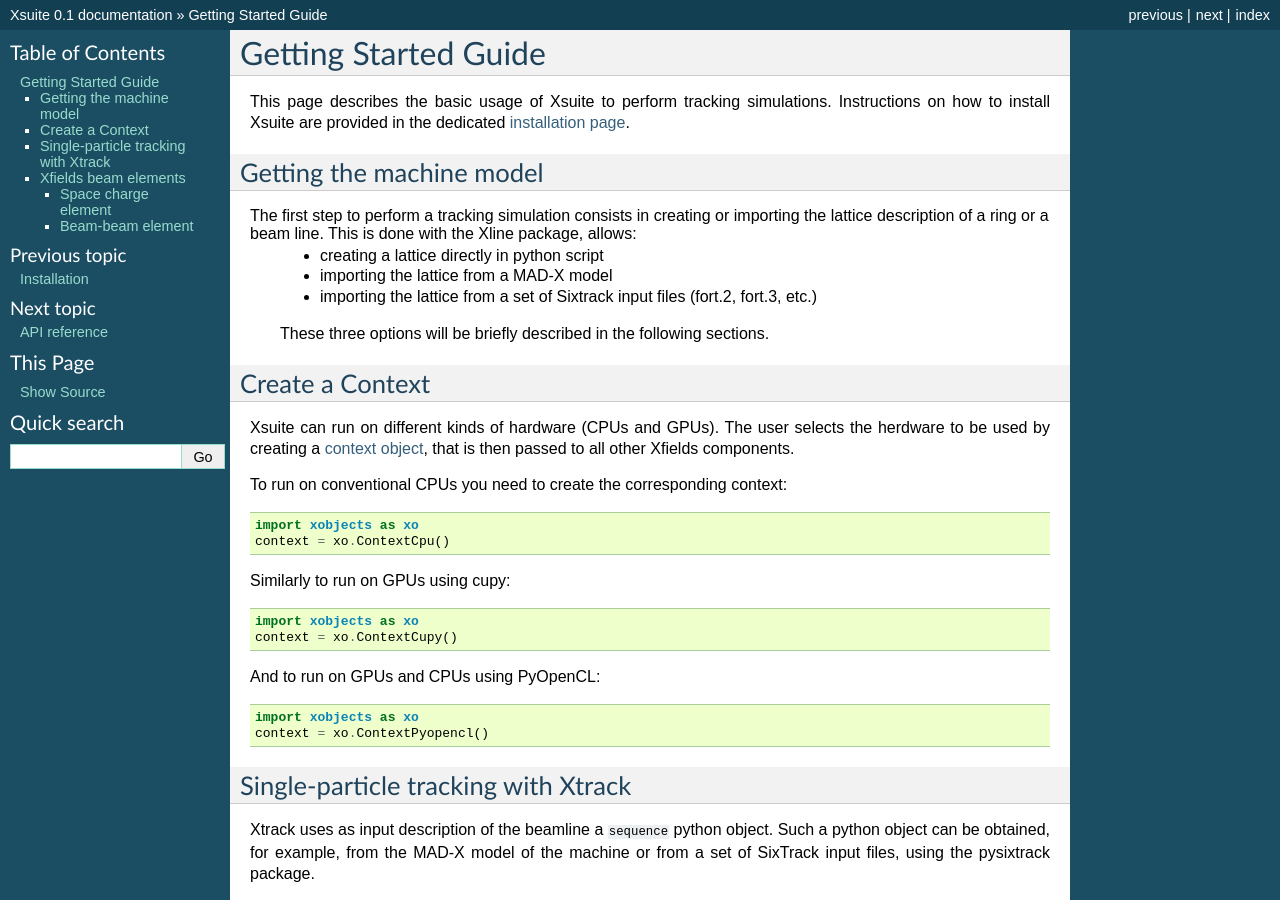
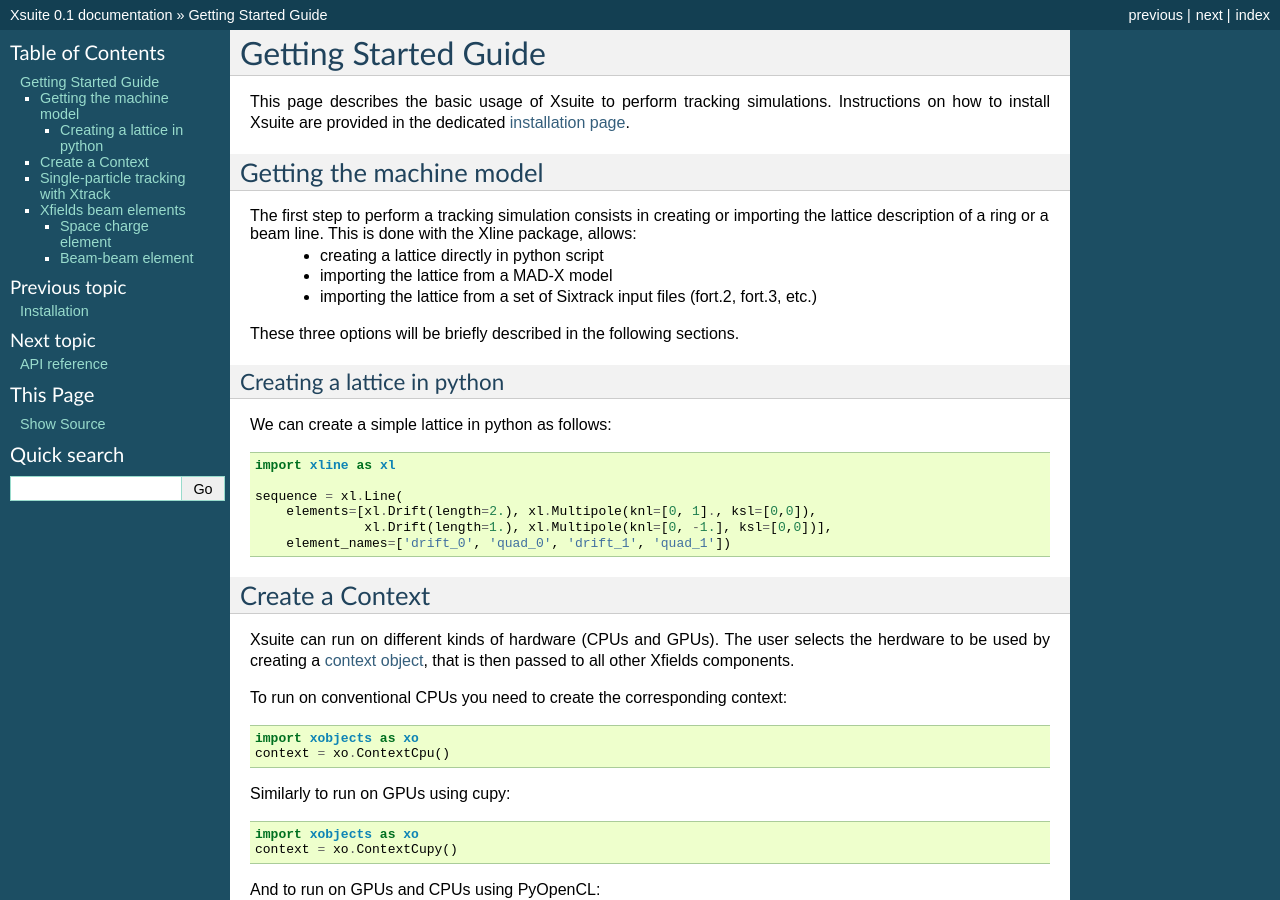
Before and after one commit to xsuite/xsuite, a Sphinx documentation site: the page built from docs/gettingstarted.rst, in a window 1280 px wide and 900 px high. Built offline with Sphinx 7.4.7, drawn with Linux system fonts in a browser that asks for light colours.

Commit message:
Quick push

```diff
--- a/docs/gettingstarted.rst
+++ b/docs/gettingstarted.rst
@@ -12,7 +12,21 @@
  - importing the lattice from a MAD-X model
  - importing the lattice from a set of Sixtrack input files (fort.2, fort.3, etc.)
 
- These three options will be briefly described in the following sections.
+These three options will be briefly described in the following sections.
+
+Creating a lattice in python
+~~~~~~~~~~~~~~~~~~~~~~~~~~~~
+
+We can create a simple lattice in python as follows:
+
+.. code-block:: python
+
+    import xline as xl
+
+    sequence = xl.Line(
+        elements=[xl.Drift(length=2.), xl.Multipole(knl=[0, 1]., ksl=[0,0]),
+                  xl.Drift(length=1.), xl.Multipole(knl=[0, -1.], ksl=[0,0])],
+        element_names=['drift_0', 'quad_0', 'drift_1', 'quad_1'])
 
 Create a Context
 ----------------
```
